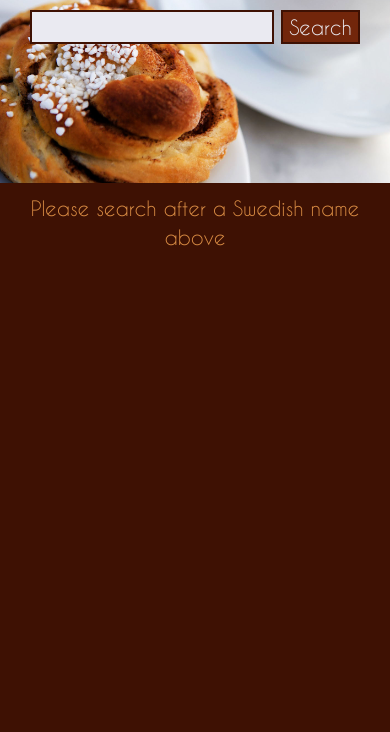
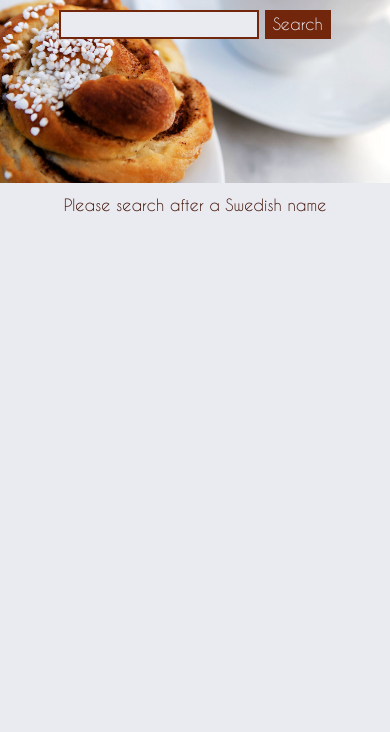
Before and after one commit to Alicecold/NamesOfSweden, a plain HTML site: page index.html in a window 390 px wide. Shown: the part 122-854 px from the top of the page. Drawn offline with nearby package versions, Linux system fonts and the light colour scheme; no server answers.

Commit message:
changed color scheme and did some "prettification"

```diff
--- a/css/base.css
+++ b/css/base.css
@@ -13,21 +13,21 @@ body{
     padding-right: 0;
     text-align: left;
     font-family: caviarFont, Arial, Helvetica, sans-serif;
-    color: #D98C44;
-    background-color: #3E1103;
+    color: #3E1103;
+    background-color: #EAEAF1;
     font-size: 20px;
 }
 
 .nosweden-navbar{
     width: 100%;
-    background-color: #3E1103;
+    background-color: #EAEAF1;
     position: fixed;
     top: 0;
     z-index: 2;
     padding-left: 10px;
 }
 
-.page{
+.nosweden-page{
     height: 100vh;
     overflow-x: hidden;
     padding: 0;
@@ -69,7 +69,7 @@ h1{
 .nosweden-input{
     background-color: #EAEAF1;
     color: #3E1103;
-    border: 2px solid #3E1103;
+    border: 2px solid #72260B;
     margin-top: 3px;
     margin-left: 0;
     margin-right: 0;
@@ -79,15 +79,24 @@ h1{
     background-color: #72260B;
     color: #EAEAF1;
     font-family: caviarFont, Arial, Helvetica, sans-serif;
+    max-width: 100%;
+}
+
+.nosweden-alternate-row{
+    background-color: #D98C44;
 }
 
 table, th, td{
     width: 100%;
-    border: 1px solid black;
     border-collapse: collapse;
     text-align: left;
     white-space: nowrap;
+    padding-left: 5px;
+    padding-right: 2px;
 
+}
+th{
+    border: 1px solid #3E1103;
 }
 
 #result_table{
@@ -109,3 +118,6 @@ table, th, td{
     font-size: 16px;
     color: #3E1103;
 }
+.nosweden-center-on-mobile{
+    text-align: initial;
+}
--- a/css/resp-small.css
+++ b/css/resp-small.css
@@ -1,4 +1,7 @@
-@media(max-width: 767px){
+@media(max-width: 700px){
+    body{
+        font-size: 16px;
+    }S
     .nosweden-top{
         background-position: bottom center;
     }
@@ -14,6 +17,16 @@
     .nosweden-textBox{
         bottom: 5%;
         top: 5%;
+    }
+    .nosweden-center-on-mobile{
+        text-align: center;
+    }
+
+}
+
+@media(min-width: 700px) and (max-width: 1000px){
+    body{
+        font-size: 16px;
     }
 
 }
--- a/index.html
+++ b/index.html
@@ -46,7 +46,7 @@
         <p class="nosweden-loggedout"><i class="fa fa-google-plus" aria-hidden="true"></i> Sign in with google </p>
         <p class="nosweden-loggedin"><i class="fa fa-sign-out" id="logout_btn" aria-hidden="true"></i> Sign out</div>
     <p>
-        <div class="container-fluid page">
+        <div class="container-fluid nosweden-page">
             <div class="nosweden-top nosweden-halfpage">
                 <div class="nosweden-textBox">
                     <div class="row">
@@ -62,7 +62,7 @@
             </div>
             <div class="nosweden-bottom nosweden-halfpage">
                 <div class="row">
-                    <div class="col-lg-2 col-md-3 col-sm-2">
+                    <div class="col-lg-2 col-md-2 col-sm-2">
                         <div id="saved_list">
                             Favourite Searches
                             <div>
@@ -72,22 +72,13 @@
                             </div>
                         </div>
                     </div>
-                    <div class="col-lg-8 col-md-6 col-sm-8">
-                        <p id="title_text">Please search after a Swedish name above</p>
-                    </div>
-                    <div class="col-lg-2 col-md-3 col-sm-2">
-                        <input class="nosweden-input nosweden-button" id="saved_btn" type="submit" value="Save Search">
-                    </div>
-                </div>
-                <div class="row">
-                    <div class="col-lg-2 col-md-2 col-sm-2">
-
-                    </div>
                     <div class="col-lg-8 col-md-8 col-sm-8">
+                        <p id="title_text">Please search after a Swedish name</p>
                         <table alt="Info about current name" id="result_table">
                         </table>
                     </div>
-                    <div class="col-lg-2 col-md-2 col-sm-8">
+                    <div class="col-lg-2 col-md-2 col-sm-2 nosweden-center-on-mobile">
+                        <input class="nosweden-input nosweden-button" id="saved_btn" type="submit" value="Save Search">
                     </div>
 
                 </div>
--- a/js/script.js
+++ b/js/script.js
@@ -96,7 +96,10 @@ function createTableResults(output) {
     resultTable.style.display = "inline-block";
     resultTable.innerHTML = "<tr><th>Year</th><th>Number of Newborn Swedes</th></tr>";
     for (var i = 0; i < output.length; i++) {
-        resultTable.innerHTML += "<tr><td>" + output[i][0] + "</td><td>" + output[i][1] + "</td></tr>";
+        if (i % 2 == 0)
+            resultTable.innerHTML += "<tr class='nosweden-alternate-row'><td>" + output[i][0] + "</td><td>" + output[i][1] + "</td></tr>";
+        else
+            resultTable.innerHTML += "<tr><td>" + output[i][0] + "</td><td>" + output[i][1] + "</td></tr>";
     }
 }
 
@@ -143,7 +146,7 @@ firebase.auth().onAuthStateChanged(function (user) {
     }
 });
 
-toggleLoggedInNavbarState = function(loggedIn){
+toggleLoggedInNavbarState = function (loggedIn) {
     if (loggedIn) {
         for (x of document.getElementsByClassName("nosweden-loggedout"))
             x.style.display = "none";
```
